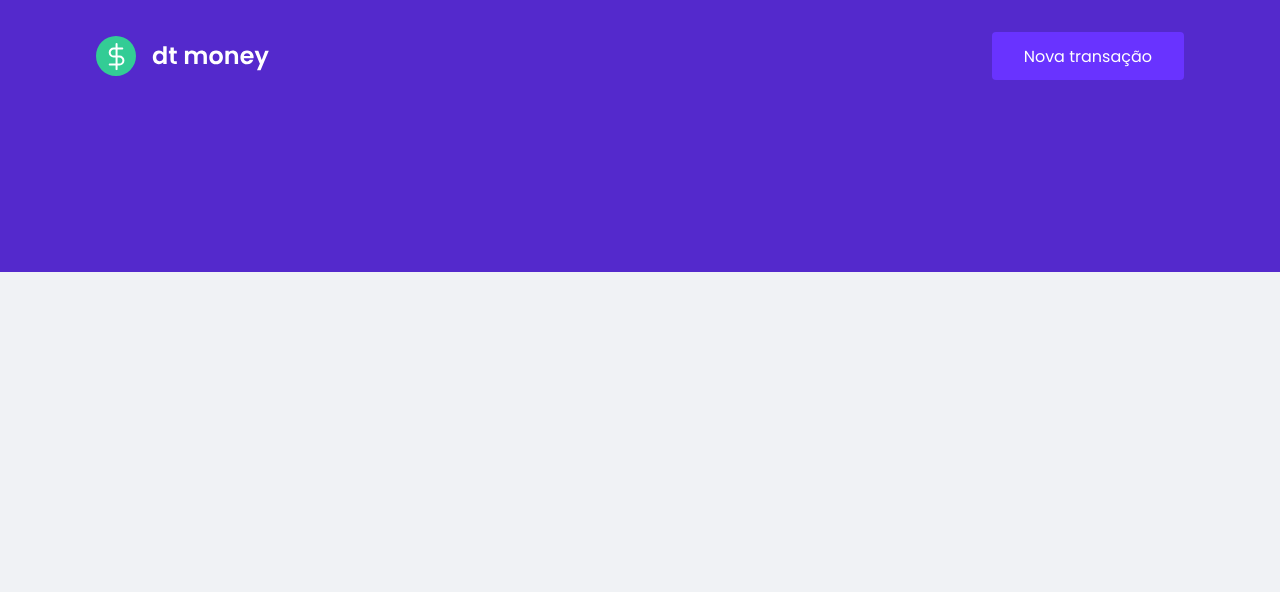
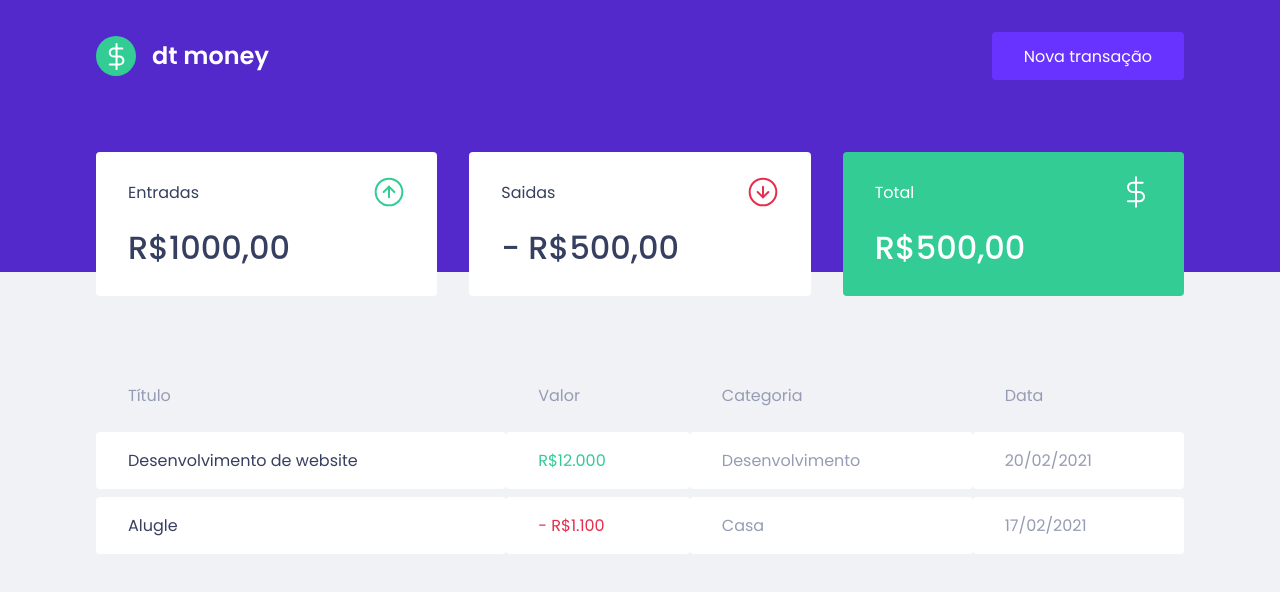
Before and after one commit to rafaelone/DtMoney, a React (Create React App) app: page / in a window 1280 px wide. Shown: the top 592 px of the page. Built offline with nearby package versions, Linux system fonts and the light colour scheme.

Commit message:
style: criado componentes Summary e TransactionsTable

```diff
--- a/public/index.html
+++ b/public/index.html
@@ -6,7 +6,7 @@
     <meta name="viewport" content="width=device-width, initial-scale=1" />
     <link rel="shortcut icon" href="favicon.png" type="image/png">
     <title>Dt Money</title>
-    <link href="https://fonts.googleapis.com/css2?family=Poppins:wght@400;600&display=swap" rel="stylesheet">
+    <link href="https://fonts.googleapis.com/css2?family=Poppins:wght@400;500;600&display=swap" rel="stylesheet">
   </head>
   <body>
     <noscript>You need to enable JavaScript to run this app.</noscript>
--- a/src/App.tsx
+++ b/src/App.tsx
@@ -1,11 +1,13 @@
 import { GlobalStyle } from "./styles/global"
 import { Header } from "./components/Header"
+import { Dashboard } from "./components/Dashboard"
 
 export function App() {
   return (
     <>
       <GlobalStyle/>
       <Header />
+      <Dashboard />
     </>
   );
 }
--- /dev/null
+++ b/src/components/Dashboard/index.tsx
@@ -0,0 +1,12 @@
+import { Summary } from "../Summary";
+import { TransactionsTable } from "../TransactionsTable"
+import { Container } from "./styles";
+
+export function Dashboard(){
+  return (
+    <Container>
+      <Summary/>
+      <TransactionsTable />
+    </Container>
+  )
+}
--- /dev/null
+++ b/src/components/Dashboard/styles.ts
@@ -0,0 +1,8 @@
+import styled from "styled-components";
+
+export const Container = styled.main`
+  max-width: 1120px;
+  margin: 0 auto;
+  padding: 2.5rem 1rem;
+
+`
--- /dev/null
+++ b/src/components/Summary/index.tsx
@@ -0,0 +1,32 @@
+import incomeImg from "../../assets/income.svg"
+import outcomeImg from "../../assets/outcome.svg"
+import totalImg from "../../assets/total.svg"
+import { Container } from "./styles";
+
+export function Summary(){
+  return (
+    <Container>
+      <div>
+        <header>
+          <p>Entradas</p>
+          <img src={incomeImg} alt="Entradas"/>
+        </header>
+        <strong>R$1000,00</strong>
+      </div>
+      <div>
+        <header>
+          <p>Saidas</p>
+          <img src={outcomeImg} alt="Saidas"/>
+        </header>
+        <strong>- R$500,00</strong>
+      </div>
+      <div className="highlight-background">
+        <header>
+          <p>Total</p>
+          <img src={totalImg} alt="Total"/>
+        </header>
+        <strong>R$500,00</strong>
+      </div>
+    </Container>
+  )
+}
--- /dev/null
+++ b/src/components/Summary/styles.ts
@@ -0,0 +1,35 @@
+import styled from "styled-components";
+
+export const Container = styled.div`
+  display: grid;
+  grid-template-columns: repeat(3, 1fr);
+  gap: 2rem;
+  margin-top: -10rem;
+
+  div {
+    background: var(--shape);
+    padding: 1.5rem 2rem;
+    border-radius: 0.25rem;
+    color: var(--text-title);
+
+    header {
+      display: flex;
+      align-items: center;
+      justify-content: space-between;
+    }
+
+    strong {
+      display:block;
+      margin-top: 1rem;
+      font-size: 2rem;
+      font-weight: 500;
+      line-height: 3rem;
+    }
+
+    &.highlight-background {
+      background: var(--green);
+      color: #fff;
+    }
+  }
+
+`
--- /dev/null
+++ b/src/components/TransactionsTable/index.tsx
@@ -0,0 +1,32 @@
+import { Container } from "./styles";
+
+export function TransactionsTable(){
+  return (
+      <Container>
+        <table>
+          <thead>
+            <tr>
+              <th>Título</th>
+              <th>Valor</th>
+              <th>Categoria</th>
+              <th>Data</th>
+            </tr>
+          </thead>
+          <tbody>
+            <tr>
+              <td>Desenvolvimento de website</td>
+              <td className="deposit">R$12.000</td>
+              <td>Desenvolvimento</td>
+              <td>20/02/2021</td>
+            </tr>
+            <tr>
+              <td>Alugle</td>
+              <td className="withdraw">- R$1.100</td>
+              <td>Casa</td>
+              <td>17/02/2021</td>
+            </tr>
+          </tbody>
+        </table>
+      </Container>
+  )
+}
--- /dev/null
+++ b/src/components/TransactionsTable/styles.ts
@@ -0,0 +1,37 @@
+import styled from "styled-components";
+
+export const Container = styled.div`
+  margin-top: 4rem;
+  table {
+    width: 100%;
+    border-spacing: 0 0.5rem;
+
+    th {
+      color: var(--text-body);
+      font-weight: 400;
+      padding: 1rem 2rem;
+      text-align: left;
+      line-height: 1.5rem;
+    }
+
+    td {
+      padding: 1rem 2rem;
+      border: 0;
+      background: var(--shape);
+      color: var(--text-body);
+      border-radius: 0.25rem;
+
+      &:first-child {
+        color: var(--text-title);
+      }
+
+      &.deposit {
+        color: var(--green);
+      }
+
+      &.withdraw {
+        color: var(--red);
+      }
+    }
+  }
+`
--- a/src/styles/global.ts
+++ b/src/styles/global.ts
@@ -10,6 +10,7 @@
     --text-title: #363f5f;
     --text-body: #969cb3;
     --shape: #ffffff;
+    --green: #33cc95
   }
 
   * {
```
